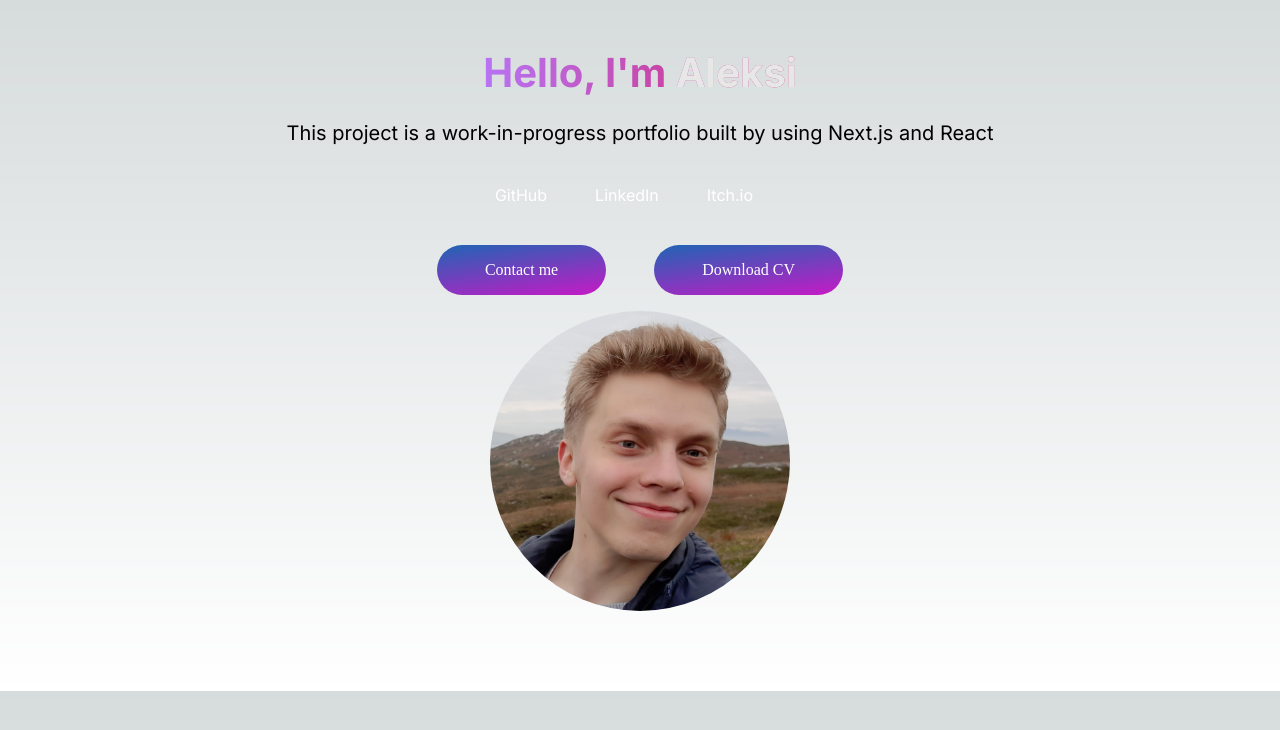
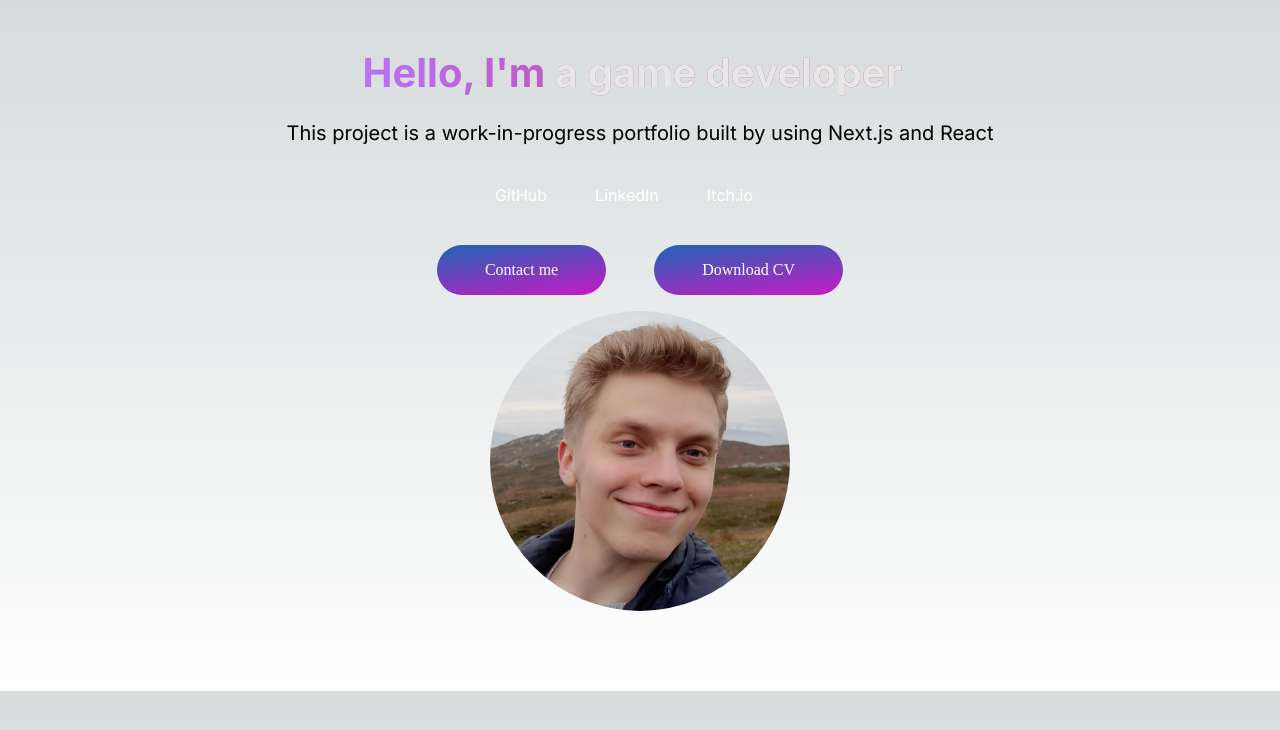
Before and after one commit to Haxeli/haxeli.github.io, a Next.js app: page / in a window 1280 px wide. Shown: the top 730 px of the page. Built offline with nearby package versions, Linux system fonts and the light colour scheme.

Commit message:
Animation works

```diff
--- a/package.json
+++ b/package.json
@@ -9,9 +9,10 @@
     "lint": "next lint"
   },
   "dependencies": {
+    "next": "14.0.4",
     "react": "^18",
     "react-dom": "^18",
-    "next": "14.0.4"
+    "react-type-animation": "^3.2.0"
   },
   "devDependencies": {
     "eslint": "^8",
--- a/src/app/components/ProfileSection.jsx
+++ b/src/app/components/ProfileSection.jsx
@@ -1,13 +1,33 @@
+"use client"
 import React from 'react'
 import styles from './ProfileSection.module.css'
 import Image from 'next/image'
 import profilePicture from '../../../public/profile-square3.jpg'
+import { TypeAnimation } from 'react-type-animation'
 
 const ProfileSection = () => {
   return (
     <section>
         <div className={styles.gridContainer}>
-            <h1 className={styles.headerTitle}>{"Hello, I'm "}<span className={styles.headerName}>Aleksi</span></h1>
+            <h1 className={styles.headerTitle}>{"Hello, I'm "}
+                <span className={styles.headerName}>
+                    <TypeAnimation
+                        sequence={[
+                            'Aleksi',
+                            1000,
+                            'a web developer',
+                            1000,
+                            'a game developer',
+                            1000,
+                            'a UI/UX designer',
+                            1000
+                        ]}
+                        wrapper="span"
+                        speed={50}
+                        repeat={Infinity}
+                    />
+                </span>
+            </h1>
             <p className={styles.headerParagraph}>
                 This project is a work-in-progress portfolio built by using Next.js and React
             </p>
```
Also changed, not shown: 1 other file (tests, documents, lock files or other folders).
